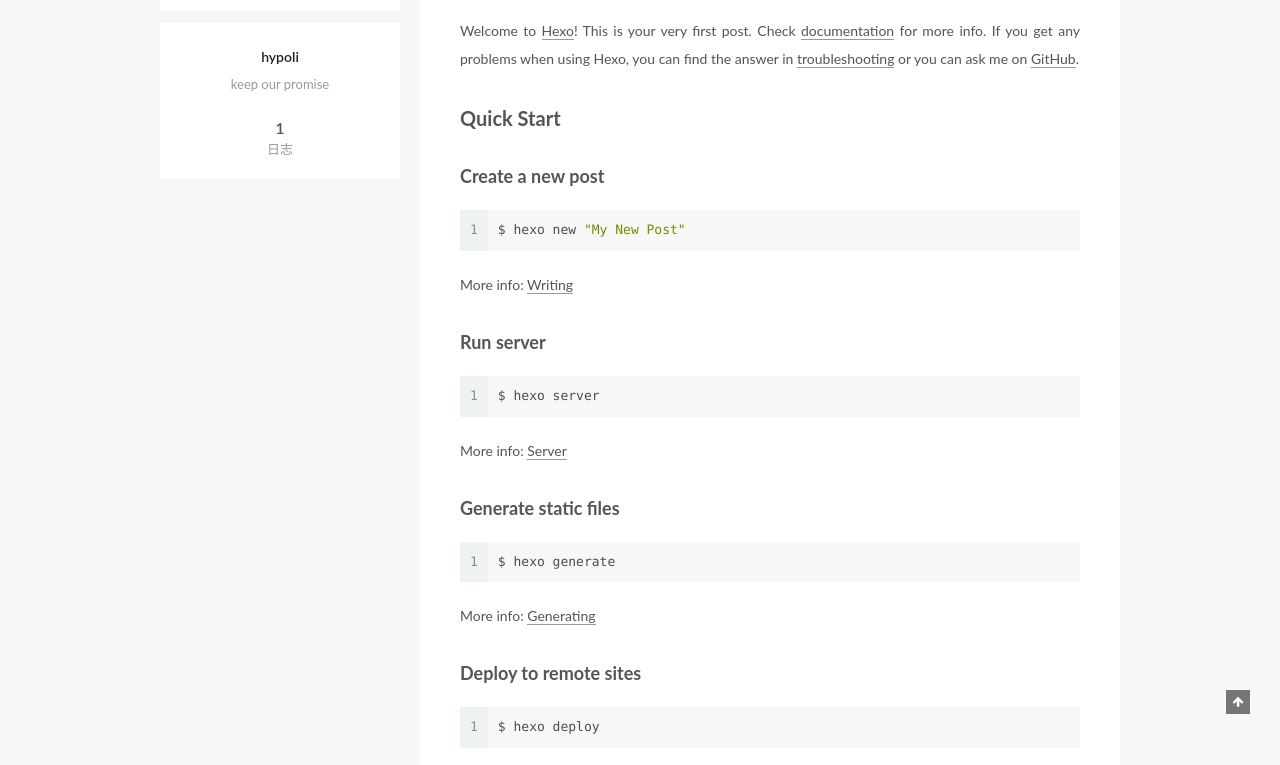
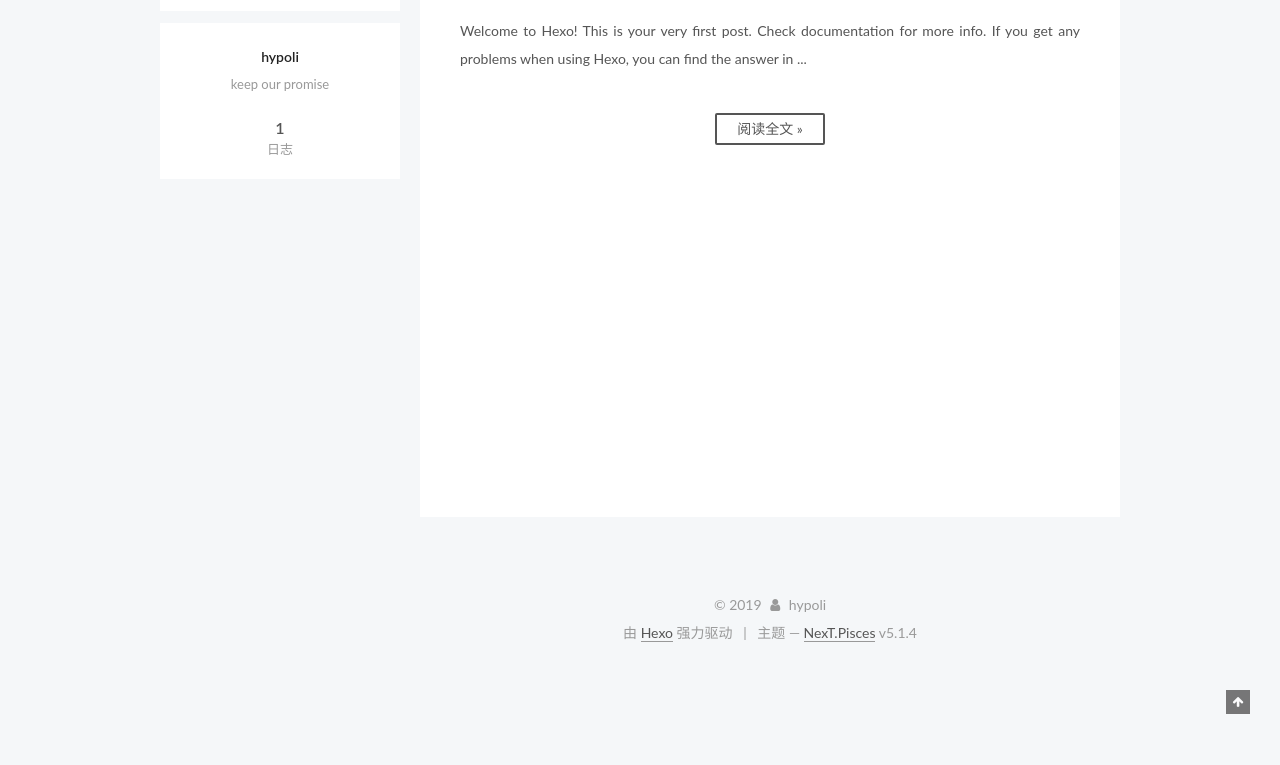
Before and after one commit to hypoearl/hypoearl.github.io, a plain HTML site: page index.html in a window 1280 px wide. Shown: the part 186-951 px from the top of the page. After the commit the page ends 853 px from the top, so only its background shows below. Drawn offline with Linux system fonts and the light colour scheme.

Commit message:
Site updated: 2019-02-15 16:54:36

```diff
--- a/index.html
+++ b/index.html
@@ -303,17 +303,15 @@
 
 
 
-            <p>Welcome to <a href="https://hexo.io/" target="_blank" rel="noopener">Hexo</a>! This is your very first post. Check <a href="https://hexo.io/docs/" target="_blank" rel="noopener">documentation</a> for more info. If you get any problems when using Hexo, you can find the answer in <a href="https://hexo.io/docs/troubleshooting.html" target="_blank" rel="noopener">troubleshooting</a> or you can ask me on <a href="https://github.com/hexojs/hexo/issues" target="_blank" rel="noopener">GitHub</a>.</p>
-<h2 id="Quick-Start"><a href="#Quick-Start" class="headerlink" title="Quick Start"></a>Quick Start</h2><h3 id="Create-a-new-post"><a href="#Create-a-new-post" class="headerlink" title="Create a new post"></a>Create a new post</h3><figure class="highlight bash"><table><tr><td class="gutter"><pre><span class="line">1</span><br></pre></td><td class="code"><pre><span class="line">$ hexo new <span class="string">"My New Post"</span></span><br></pre></td></tr></table></figure>
-<p>More info: <a href="https://hexo.io/docs/writing.html" target="_blank" rel="noopener">Writing</a></p>
-<h3 id="Run-server"><a href="#Run-server" class="headerlink" title="Run server"></a>Run server</h3><figure class="highlight bash"><table><tr><td class="gutter"><pre><span class="line">1</span><br></pre></td><td class="code"><pre><span class="line">$ hexo server</span><br></pre></td></tr></table></figure>
-<p>More info: <a href="https://hexo.io/docs/server.html" target="_blank" rel="noopener">Server</a></p>
-<h3 id="Generate-static-files"><a href="#Generate-static-files" class="headerlink" title="Generate static files"></a>Generate static files</h3><figure class="highlight bash"><table><tr><td class="gutter"><pre><span class="line">1</span><br></pre></td><td class="code"><pre><span class="line">$ hexo generate</span><br></pre></td></tr></table></figure>
-<p>More info: <a href="https://hexo.io/docs/generating.html" target="_blank" rel="noopener">Generating</a></p>
-<h3 id="Deploy-to-remote-sites"><a href="#Deploy-to-remote-sites" class="headerlink" title="Deploy to remote sites"></a>Deploy to remote sites</h3><figure class="highlight bash"><table><tr><td class="gutter"><pre><span class="line">1</span><br></pre></td><td class="code"><pre><span class="line">$ hexo deploy</span><br></pre></td></tr></table></figure>
-<p>More info: <a href="https://hexo.io/docs/deployment.html" target="_blank" rel="noopener">Deployment</a></p>
-
-
+          Welcome to Hexo! This is your very first post. Check documentation for more info. If you get any problems when using Hexo, you can find the answer in
+          ...
+          <!--noindex-->
+          <div class="post-button text-center">
+            <a class="btn" href="/2019/02/15/hello-world/#more" rel="contents">
+              阅读全文 &raquo;
+            </a>
+          </div>
+          <!--/noindex-->
 
 
     </div>
```
